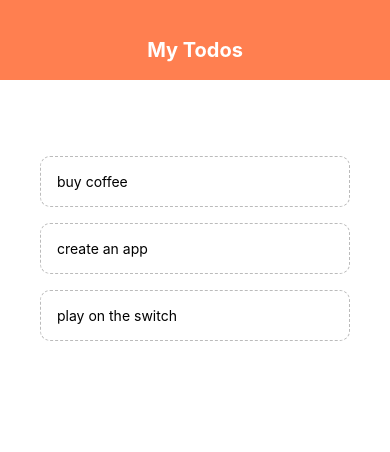
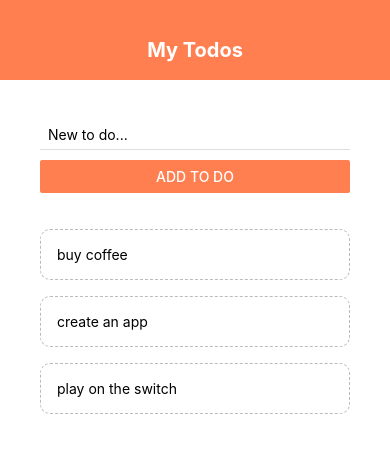
Before and after one commit to igorsmasc/simple-react-native-todo-app, a React Native app: screen / in a window 390 px wide. Shown: the top 452 px of the page. Built offline with nearby package versions, Linux system fonts and the light colour scheme.

Commit message:
add AddTodo file

```diff
--- a/App.js
+++ b/App.js
@@ -2,6 +2,7 @@
 import { StyleSheet, Text, View, FlatList } from 'react-native';
 import Header from './components/header';
 import TodoItem from './components/todoItem';
+import AddTodo from './components/addTodo'
 
 export default function App() {
   const [todos, setTodos] = useState([
@@ -16,12 +17,20 @@
     })
   }
 
+  const submitHandler = (text) => {
+    setTodos((prevTodos) => {
+      return [
+        { text: text, key: Math.random().toString() },
+        ...prevTodos, ]
+    })
+  }
+
 
   return (
     <View style={styles.container}>
       <Header />
       <View style={styles.content}>
-        {/** to do form */}
+        <AddTodo submitHandler={submitHandler} />
         <View style={styles.list}>
           <FlatList
           data={todos}
--- /dev/null
+++ b/components/addTodo.js
@@ -0,0 +1,35 @@
+import React, { useState } from 'react';
+import { StyleSheet, Button, TextInput, View } from 'react-native';
+
+export default function AddTodo({ submitHandler }) {
+    const [text, setText] = useState('');
+
+    const changeHandler = (val) => {
+        setText(val)
+    }
+
+    return (
+        <View>
+            <TextInput
+                style={styles.input}
+                placeholder='New to do...'
+                onChangeText={changeHandler}
+            />
+            <Button
+                onPress={() => submitHandler(text)}
+                title='Add To do'
+                color='coral'
+            />
+         </View>
+    )
+}
+
+const styles = StyleSheet.create({
+    input: {
+        marginBottom: 10,
+        paddingHorizontal: 8,
+        paddingVertical: 6,
+        borderBottomWidth: 1,
+        borderBottomColor: '#ddd'
+    }
+})
```
